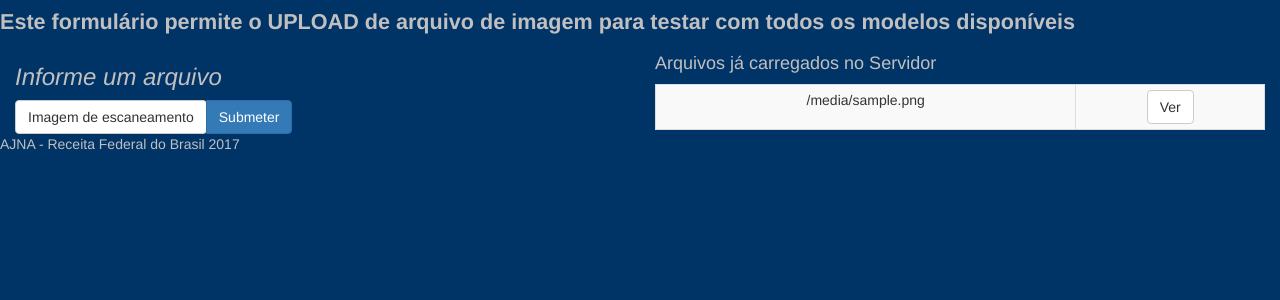
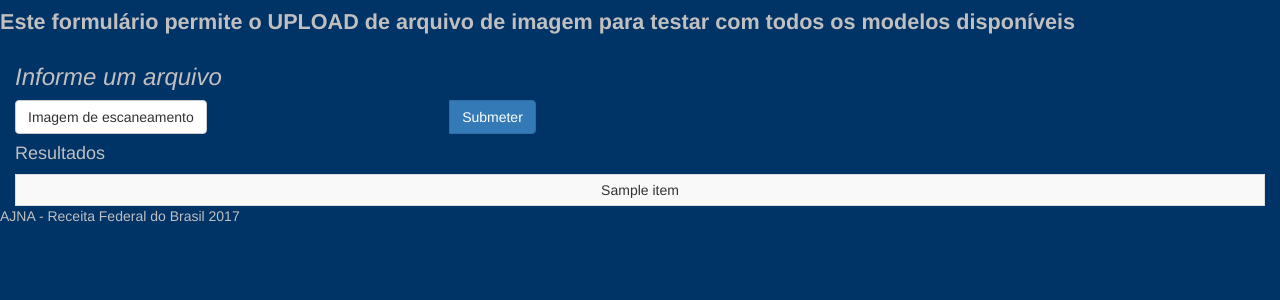
Before and after one commit to IvanBrasilico/padma, a Flask app: template padma/templates/teste.html in a window 1280 px wide. Shown: the top 300 px of the page. Run offline with Flask 2, Linux system fonts and the light colour scheme; the template is opened without the code that fills it: most values are stand-ins (such as "Sample title", 1, 10 or a date in 2020); some libraries are stand-ins or nearby versions.

Commit message:
tela de testes

```diff
--- a/padma/app.py
+++ b/padma/app.py
@@ -10,7 +10,8 @@ import time
 import uuid
 from threading import Thread
 
-from flask import Flask, flash, redirect, render_template, request, url_for
+from flask import (Flask, flash, jsonify, redirect, render_template,
+                   request, url_for)
 import redis
 from PIL import Image
 
@@ -22,6 +23,7 @@ from flask_wtf.csrf import CSRFProtect
 
 from ajna_commons.flask.conf import (SECRET, BSON_REDIS, DATABASE, MONGODB_URI,
                                      TIMEOUT, redisdb)
+from ajna_commons.flask.log import logger
 
 from padma.models.models import Naive, Pong, Vazios
 from padma.utils import base64_decode_image, base64_encode_image, prepare_image
@@ -35,7 +37,7 @@ IMAGE_DTYPE = 'float32'
 
 # initialize constants used for server queuing
 BATCH_SIZE = 10
-SERVER_SLEEP = 0.20
+SERVER_SLEEP = 0.10
 CLIENT_SLEEP = 0.10
 
 
@@ -93,7 +95,7 @@ def logout():
 def allowed_file(filename):
     """Check allowed extensions"""
     return '.' in filename and \
-        filename.rsplit('.', 1)[-1].lower() in ['bson']
+        filename.rsplit('.', 1)[-1].lower() in ['jpg']
 
 
 @app.route('/')
@@ -114,7 +116,7 @@ def classify_process():
     print('* Loading model PONG (ping-pong test if alive) *')
     modeldict['ping'] = Pong()
     print('* Loading model Vazios...')
-    modeldict['vazios'] = Vazios()
+    modeldict['vazio'] = Vazios()
     print('* Model vazios loaded')
     # print('* Loading model Retina BBox...')
     # modeldict['retina'] = Retina()
@@ -130,23 +132,25 @@ def classify_process():
             queue = redisdb.lrange(model_name, 0, BATCH_SIZE - 1)
             # loop over the queue
             if queue:
-                s0 = time.time()
-                cont = 0
-                print('Processing image classify from queue')
-                for q in queue:
-                    cont += 1
-                    # deserialize the object and obtain the input image
-                    q = json.loads(q.decode('utf-8'))
-                    image = base64_decode_image(q['image'], IMAGE_DTYPE,
-                                                (1, IMAGE_HEIGHT, IMAGE_WIDTH,
-                                                 IMAGE_CHANS))
-                    preds = model.predict(image)
-                    output = model.format(preds)
-                    redisdb.set(q['id'], json.dumps(output))
-                    # remove the set of images from our queue
-                redisdb.ltrim(model_name, cont, -1)
-                s1 = time.time()
-                print(s1, 'Images classified in ', s1 - s0)
+                try:
+                    s0 = time.time()
+                    cont = 0
+                    print('Processing image classify from queue')
+                    for q in queue:
+                        cont += 1
+                        # deserialize the object and obtain the input image
+                        q = json.loads(q.decode('utf-8'))
+                        image = base64_decode_image(q['image'], IMAGE_DTYPE)
+                        # , (1, IMAGE_HEIGHT, IMAGE_WIDTH, IMAGE_CHANS))
+                        preds = model.predict(image)
+                        output = model.format(preds)
+                        dump = json.dumps(output)
+                        redisdb.set(q['id'], dump)
+                        # remove the set of images from our queue
+                    s1 = time.time()
+                    print('Images classified in ', s1 - s0)
+                finally:
+                    redisdb.ltrim(model_name, cont, -1)
             # sleep for a small amount
             time.sleep(SERVER_SLEEP)
 
@@ -183,7 +187,7 @@ def read_model(model, image):
     return True, predictions
 
 
-def prepare_image(image):
+def preprocess_image(image):
     # read the image in PIL format and prepare it for classification
     image = Image.open(io.BytesIO(image))
     image = prepare_image(image, (IMAGE_WIDTH, IMAGE_HEIGHT))
@@ -200,10 +204,10 @@ def predict():
     s0 = None
     # ensure an image was properly uploaded to our endpoint
     if request.method == 'POST':
+        model = request.args.get('model')
         if request.files.get('image') and model:
-            model = request.args.get('model')
             s0 = time.time()
-            image = prepare_image(request.files['image'].read())
+            image = preprocess_image(request.files['image'].read())
             # indicate that the request was a success
             data['success'], data['predictions'] = read_model(model, image)
 
@@ -211,15 +215,15 @@ def predict():
     if s0:
         s1 = time.time()
         print(s1, 'Results read from queue and returned in ', s1 - s0)
-    return flask.jsonify(data)
+    return jsonify(data)
 
 
 @app.route('/teste', methods=['GET', 'POST'])
 @csrf.exempt
 @login_required
 def teste():
-    """Função simplificada para upload de arquivo de imagem
-    """
+    """Função simplificada para upload de arquivo de imagem"""
+    result = []
     if request.method == 'POST':
         # check if the post request has the file part
         if 'file' not in request.files:
@@ -232,9 +236,18 @@ def teste():
             flash('No selected file')
             return redirect(request.url)
         if file and allowed_file(file.filename):
-            return jsonify(read_model('naive', file))
+            image = preprocess_image(file.read())
+            success, pred_bbox = read_model('naive', image)
+            if success:
+                print(pred_bbox)
+                result.append(json.dumps(pred_bbox))
+                coords = pred_bbox['bbox']
+                image = image[coords[0]:coords[2], coords[1]:coords[3]]
+                success, pred_vazio = read_model('vazio', image)
+                print(pred_vazio)
+                result.append(json.dumps(pred_vazio))
 
-    return render_template('teste.html')
+    return render_template('teste.html', result=result)
 
 
 @nav.navigation()
--- a/padma/templates/teste.html
+++ b/padma/templates/teste.html
@@ -6,18 +6,18 @@
                 <b>Este formulário permite o UPLOAD de arquivo de imagem para testar com todos os modelos disponíveis</b>
             </big>
         </h4>
-        <div class="col-sm-6">
-            <form action="/teste" method="post" enctype="multipart/form-data" id="frmrisco">
+        <div class="col-sm-12">
+            <form action="/teste" method="post" enctype="multipart/form-data" id="frmimage">
                 <input type="hidden" name="csrf_token" value="{{ csrf_token() }}" />
                 <h3>
                     <i>Informe um arquivo </i>
                 </h3>
                 <div class="input-group col-sm-5">
-                    <label class="btn btn-default" for="planilhaold">
-                        <input id="planilhaold" name="file" type="file" style="display:none" onchange="$('#upload-file-info').html(this.files[0].name)"> Imagem de escaneamento
+                    <label class="btn btn-default" for="file">
+                        <input id="file" name="file" type="file" style="display:none" /> Imagem de escaneamento
                     </label>
                     <div class="input-group-btn">
-                        <input class="btn btn-primary" type="submit" value="Submeter">
+                        <input class="btn btn-primary" type="submit" value="Submeter" />
                     </div>
                 </div>
                 <big>
@@ -26,17 +26,14 @@
             </form>
 
         </div>
-        <div class="col-sm-6">
+        <div class="col-sm-12">
             <div class="table-responsive">
-                <h4>Arquivos já carregados no Servidor</h4>
+                <h4>Resultados</h4>
                 <div class="table">
                     <table class="inlineTable table table-striped table-bordered table-hover table-condensed table-responsive">
-                        {% for filename in lista_arquivos %}
+                        {% for item in result %}
                         <tr>
-                            <td>{{filename}}</td>
-                            <td>
-                                <button class="btn btn-default" onclick="importar('{{filename}}')">Ver</button>
-                            </td>
+                            <td>{{item}}</td>
                         </tr>
                         {% endfor %}
                     </table>
@@ -51,8 +48,12 @@
 <!-- /#main -->
 {% endblock %} {% block scripts %} {{super()}}
 <script>
-    function importar(filename) {
-        window.location.assign('/file?filename=' + filename )
-    }
+    $(document).ready(function () {
+        $('#file').on('change', function (evt){
+            console.log(evt);
+            $("#upload-file-info").html(evt.currentTarget.files[0].name);
+        });
+
+    })
 
 </script> {% endblock %}
--- a/padma/utils.py
+++ b/padma/utils.py
@@ -10,7 +10,7 @@ def base64_encode_image(a):
     return base64.b64encode(a).decode('utf-8')
 
 
-def base64_decode_image(a, dtype, shape):
+def base64_decode_image(a, dtype, shape=None):
     # if this is Python 3, we need the extra step of encoding the
     # serialized NumPy string as a byte object
     a = bytes(a, encoding='utf-8')
@@ -18,7 +18,8 @@ def base64_decode_image(a, dtype, shape):
     # convert the string to a NumPy array using the supplied data
     # type and target shape
     a = np.frombuffer(base64.decodestring(a), dtype=dtype)
-    a = a.reshape(shape)
+    if shape:
+        a = a.reshape(shape)
 
     # return the decoded image
     return a
```
Also changed, not shown: padma/models/bbox/bbox.py (+5 -3 lines).
